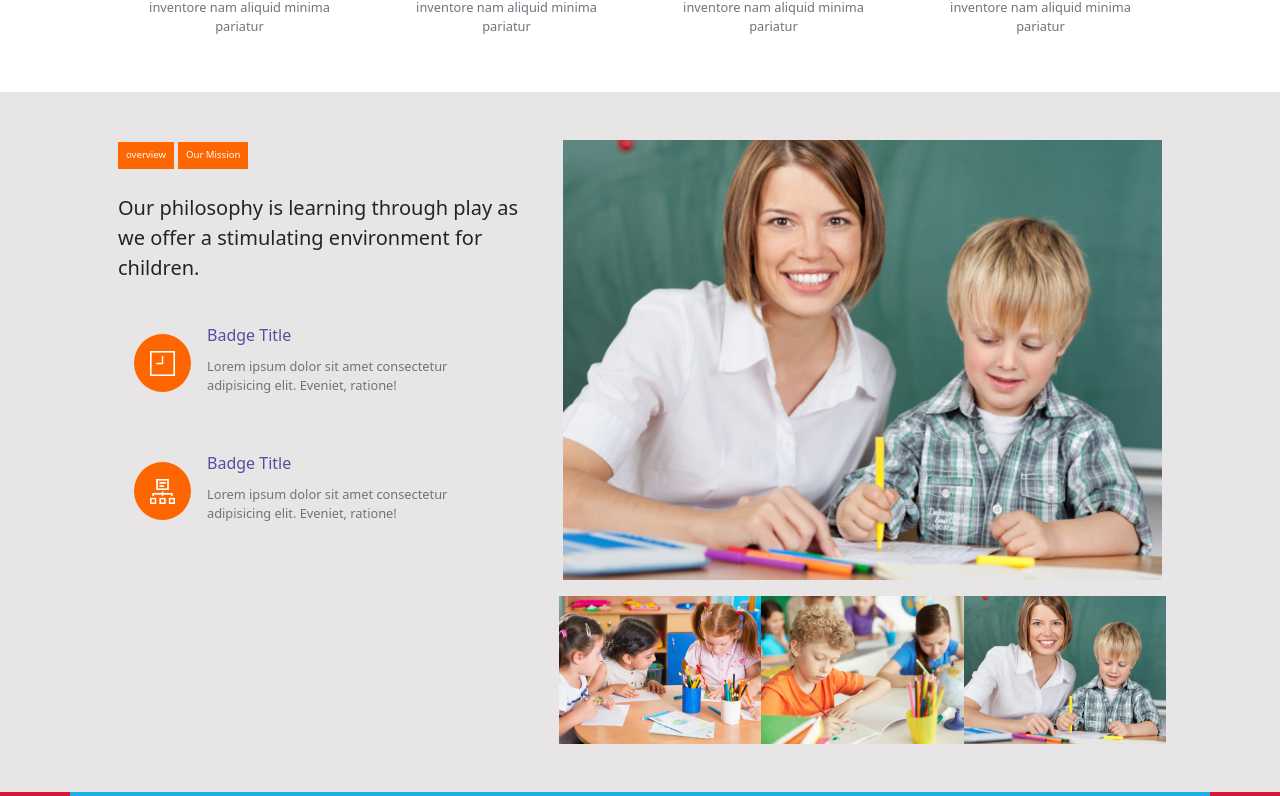
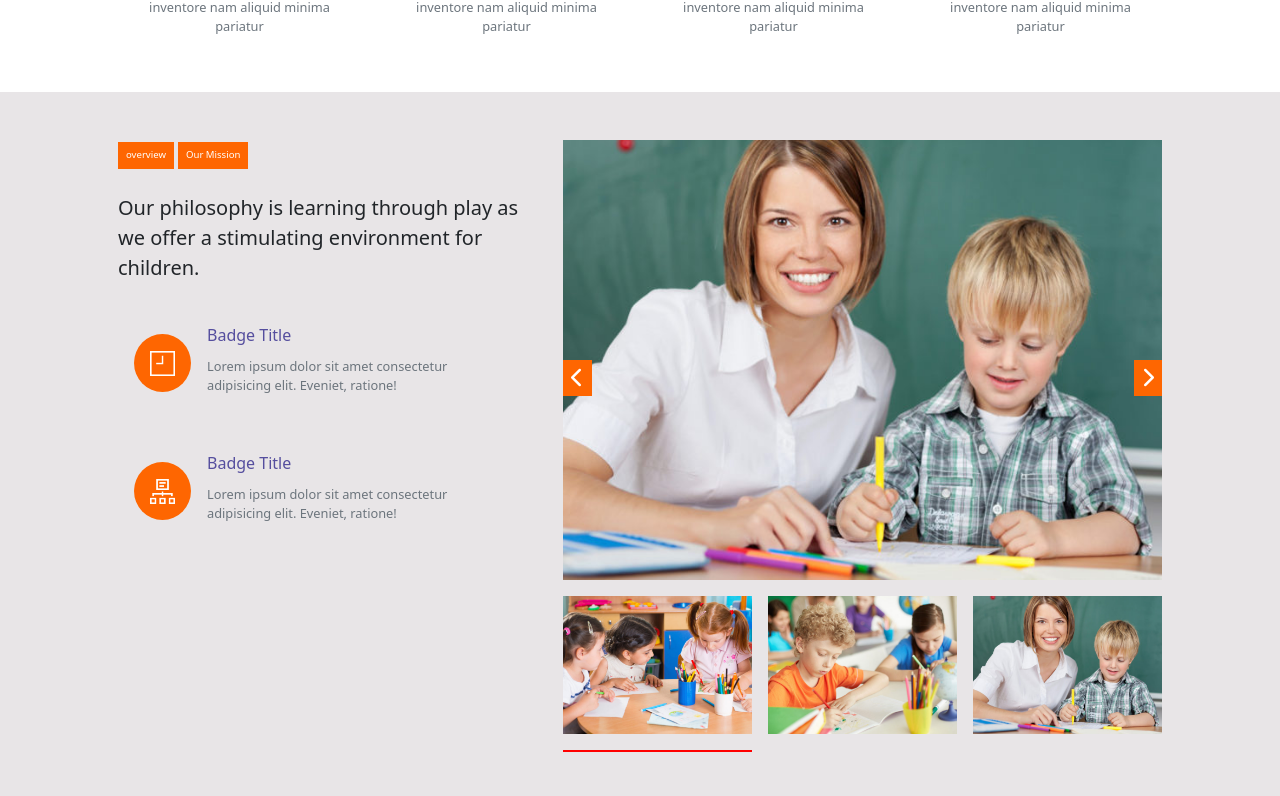
Before and after one commit to EdoardoLai96/proj-html-vuejs, a Vue app: page / in a window 1280 px wide. Shown: the part 977-1773 px from the top of the page. Built offline with nearby package versions, Linux system fonts and the light colour scheme; a small style sheet from the web is missing.

Commit message:
Stilizzazione slider e section overview

```diff
--- a/src/components/MyOverview.vue
+++ b/src/components/MyOverview.vue
@@ -41,17 +41,19 @@
 
           </div>
           <div class="col ">
-              <div class="current-img mb-3">
+              <div class="current-img mb-3 position-relative">
+                <i class="fa-solid fa-chevron-right position-absolute top-50 end-0 p-2  fs-5 "></i>
+                <i class="fa-solid fa-chevron-left  position-absolute top-50  p-2  fs-5 "></i>
                 <img class="img-fluid" src="../assets/images/gallery_08-690x506.jpg" alt="">
               </div>
-              <div class="row g-2">
-                <div class="col p-0">
-                  <img class="ms_thumbnail" src="../assets/images/gallery_07-690x506.jpg" alt="">
+              <div class="row g-3">
+                <div class="col">
+                  <img class="ms_thumbnail ms_active" src="../assets/images/gallery_07-690x506.jpg" alt="">
                 </div>
-                <div class="col p-0">
+                <div class="col">
                   <img class="ms_thumbnail" src="../assets/images/gallery_01-690x506.jpg" alt="">
                 </div>
-                <div class="col p-0" >
+                <div class="col" >
                   <img class="ms_thumbnail" src="../assets/images/gallery_08-690x506.jpg" alt="">
 
                 </div>
@@ -86,5 +88,18 @@ width: 100%;
 object-fit: contain;
 }
 
+// effetto per dare alle thumbanils l'effetto di selezionato
+.ms_active{
+    border-bottom: 2px solid red;
+    padding-bottom: 1rem;
+}
+
+// posizionamento e stile delle freccette per scorrere le immagini
+.current-img{
+  i{
+    color: white;
+    background-color: $primaryColor;
+  }
+}
 
 </style>
```
